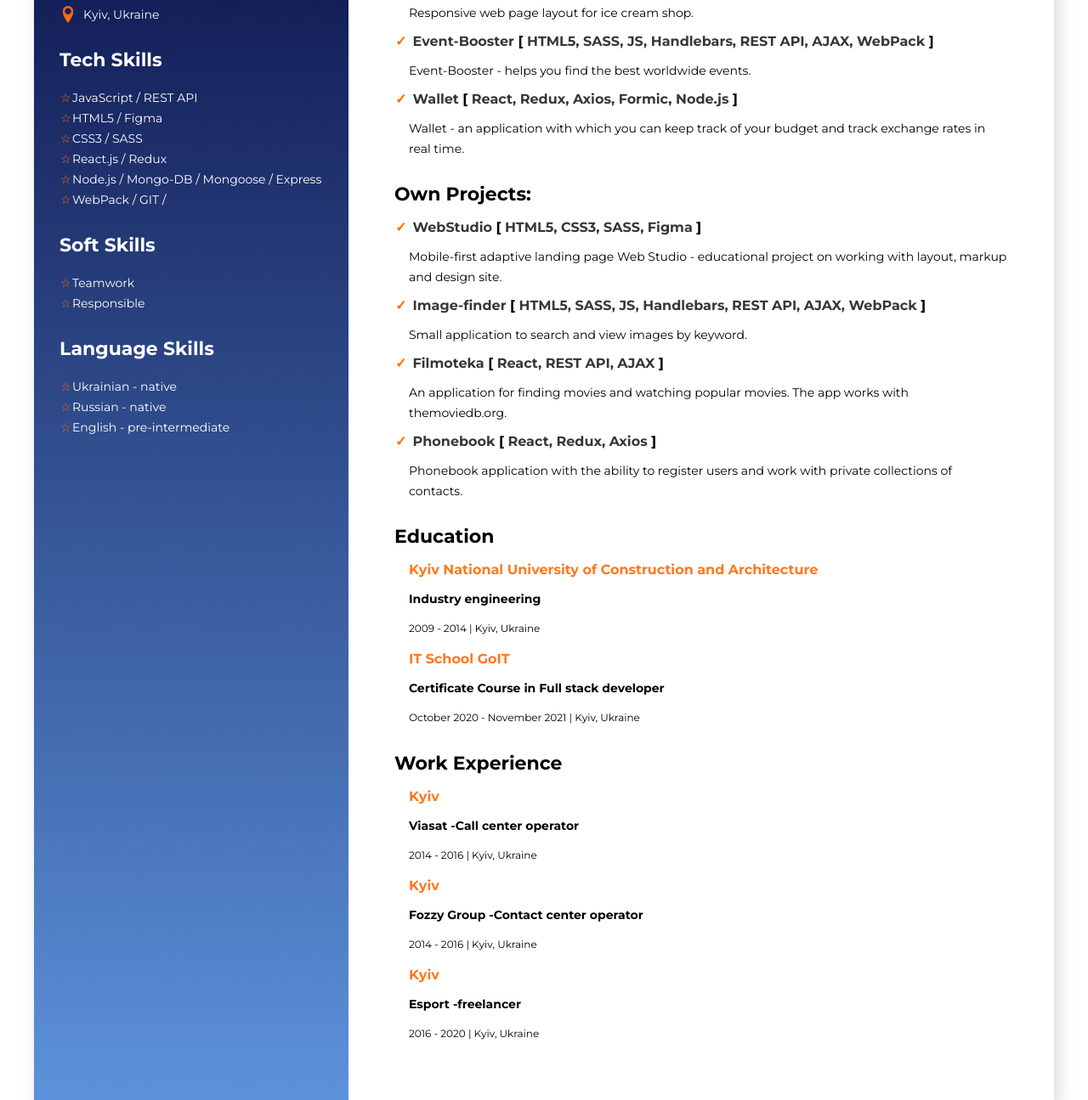
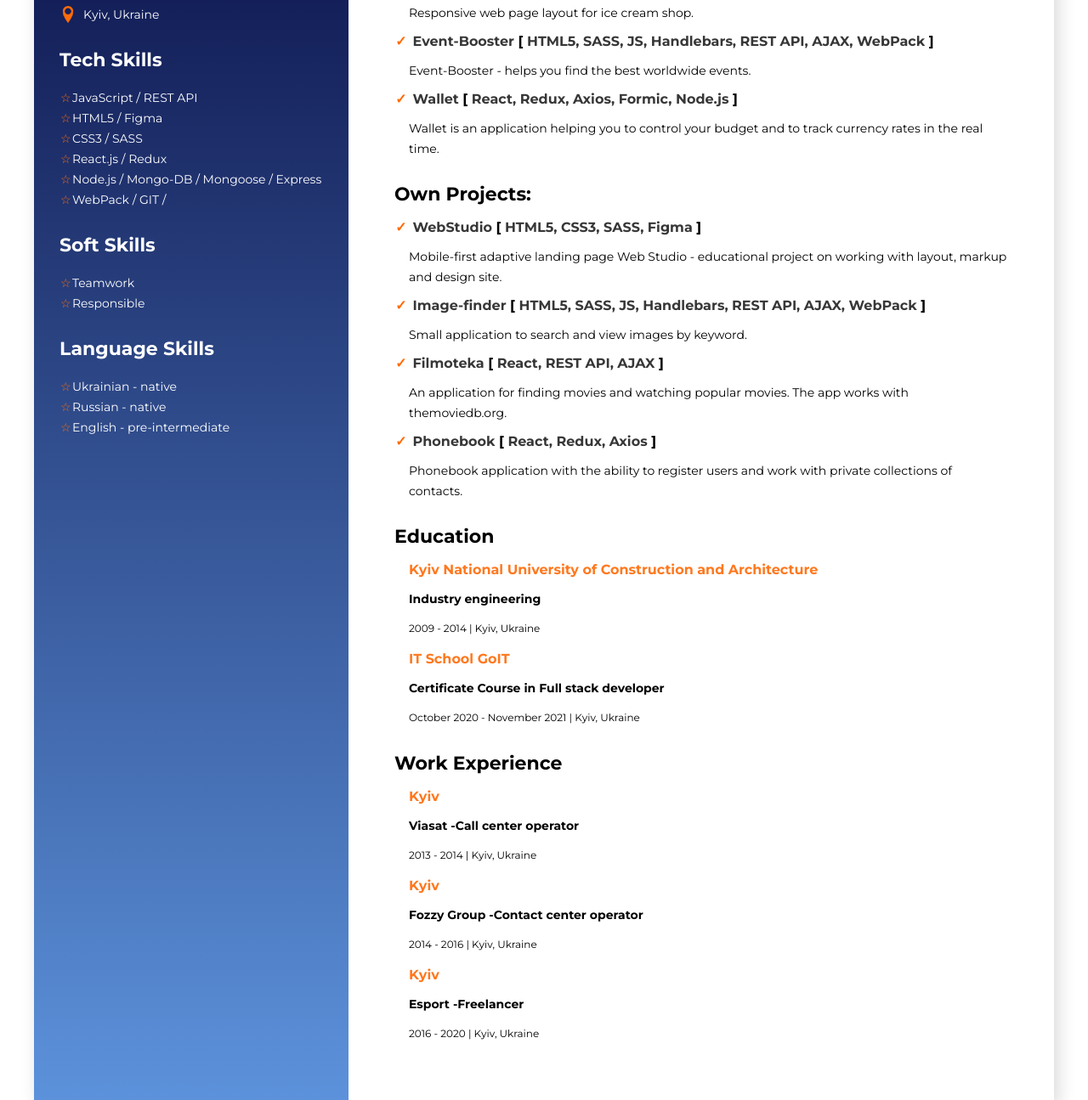
Before and after one commit to APilganchuk/myCV, a plain HTML site: page index.html in a window 1280 px wide. Shown: the part 453-1748 px from the top of the page at 85% size. Drawn offline with Linux system fonts and the light colour scheme.

Commit message:
minor fix

```diff
--- a/index.html
+++ b/index.html
@@ -105,7 +105,7 @@
                 <li class="project-item">
                   <a class="tech-name" href="https://ewo-wallet-site.netlify.app/login" target="_blank">Wallet</a>
                   <span> [ <span class="tech-name">React, Redux, Axios, Formic, Node.js</span> ] </span>
-                  <p class="description">Wallet - an application with which you can keep track of your budget and track exchange rates in real time.</p>
+                  <p class="description">Wallet is an application helping you to control your budget and to track currency rates in the real time.</p>
                 </li>
               </ul>
 
@@ -158,7 +158,7 @@
                 <li class="duties-item">
                   <h4 class="profession-title"><span class="company">Kyiv</span></h4>
                   <h5 class="profession">Viasat -Call center operator</h5>
-                  <span class="period">2014 - 2016 <span class="devider">|</span> Kyiv, Ukraine</span>
+                  <span class="period">2013 - 2014 <span class="devider">|</span> Kyiv, Ukraine</span>
                 </li>
                 <li class="duties-item">
                   <h4 class="profession-title"><span class="company">Kyiv</span></h4>
@@ -167,7 +167,7 @@
                 </li>
                 <li class="duties-item">
                   <h4 class="profession-title"><span class="company">Kyiv</span></h4>
-                  <h5 class="profession">Esport -freelancer</h5>
+                  <h5 class="profession">Esport -Freelancer</h5>
                   <span class="period">2016 - 2020 <span class="devider">|</span> Kyiv, Ukraine</span>
                 </li>
               </ul>
```
